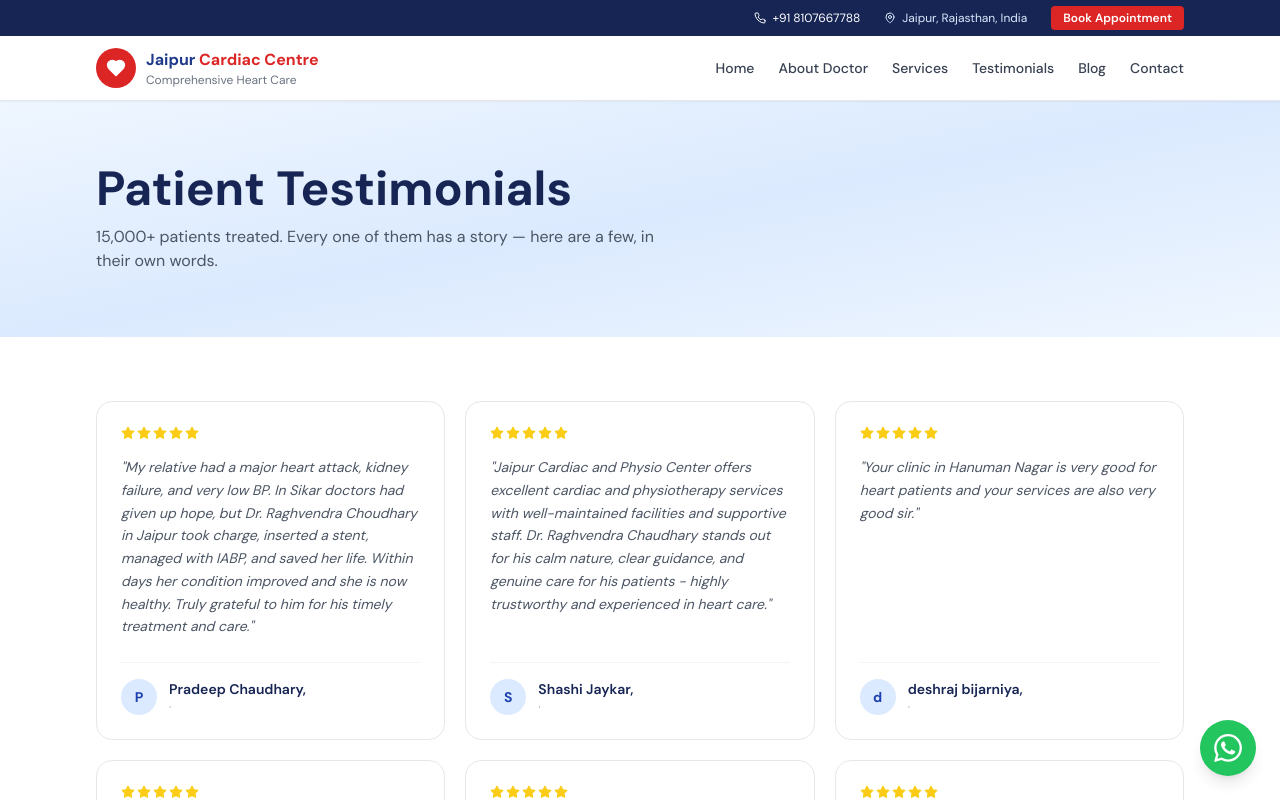
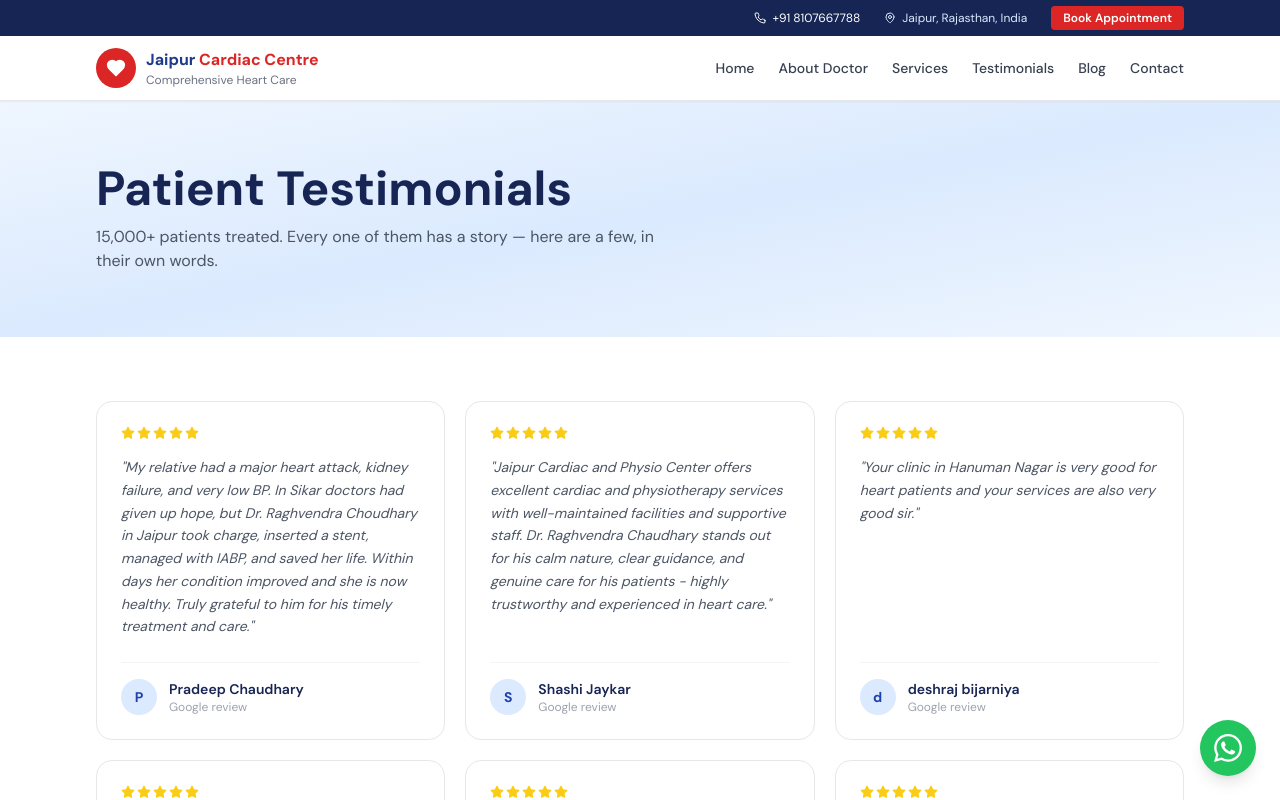
Before and after one commit to an1ruddh/jcc, a Next.js app: page /testimonials in a window 1280 px wide. Shown: the top 800 px of the page. Built offline with nearby package versions, Linux system fonts and the light colour scheme.

Commit message:
Show real Google reviews on testimonials page
Part of the website SEO fixes approved by the owner.

```diff
--- a/app/testimonials/page.tsx
+++ b/app/testimonials/page.tsx
@@ -39,9 +39,8 @@
                     {t.name[0]}
                   </div>
                   <div>
-                    <div className="font-semibold text-sm text-primary-900">{t.name}, {t.age}</div>
-                    <div className="text-xs text-gray-500">{t.condition}</div>
-                    <div className="text-xs text-gray-400">{t.location} · {t.date}</div>
+                    <div className="font-semibold text-sm text-primary-900">{t.name}</div>
+                    <div className="text-xs text-gray-400">{t.source}</div>
                   </div>
                 </div>
               </div>
```
